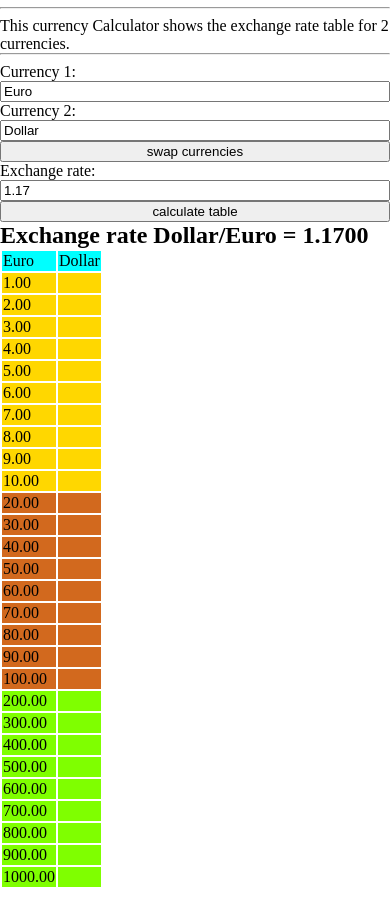
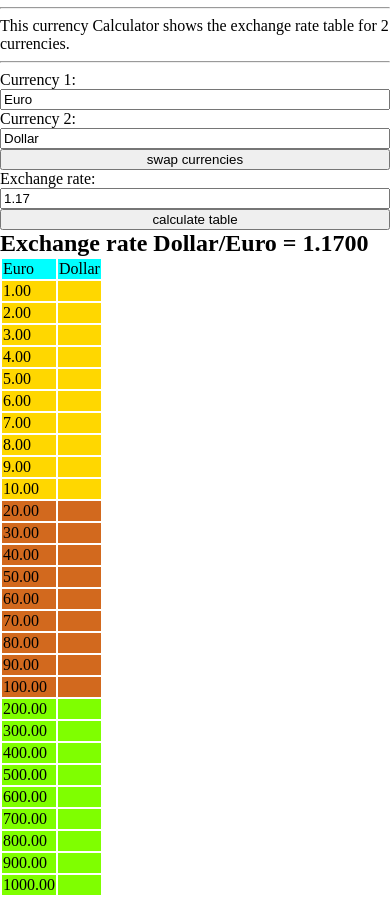
Before and after one commit to YannickSchutzbach/wbs, a website: page Hausuebung1/index.html in a window 390 px wide. Shown: the part 81-986 px from the top of the page. Drawn offline with Linux system fonts and the light colour scheme.

Commit message:
HÜ1 fertig ohne optionale aufgaben

```diff
--- a/Hausuebung1/index.html
+++ b/Hausuebung1/index.html
@@ -9,12 +9,12 @@
 <body>
 <div class="col-12">
     <H1>Currency Calculator</H1>
+    <hr>
 </div>
-<hr>
 <div class="col-12">
     This currency Calculator shows the exchange rate table for 2 currencies.
+    <hr>
 </div>
-<hr>
 
 <div class="col-2">Currency 1:</div>
 <input class="col-2" type="text" id="curr1" value="Euro">
--- a/Hausuebung1/styles/style.css
+++ b/Hausuebung1/styles/style.css
@@ -15,11 +15,11 @@
 
 [class*="col-"] {
     float: left;
-    margin: 0px;
+    margin: 0;
 }
 
 .col-nb {
-    border: 0px;
+    border: 0;
 }
 
 .new_row {
@@ -33,7 +33,7 @@
         }
     body {
         width: 100%;
-        margin-left: 0px;
+        margin-left: 0;
     }
 }
 
@@ -55,3 +55,6 @@ thead{
 [class="3"]{
     background-color: chartreuse;
 }
+hr{
+    font-weight: bolder;
+}
```
